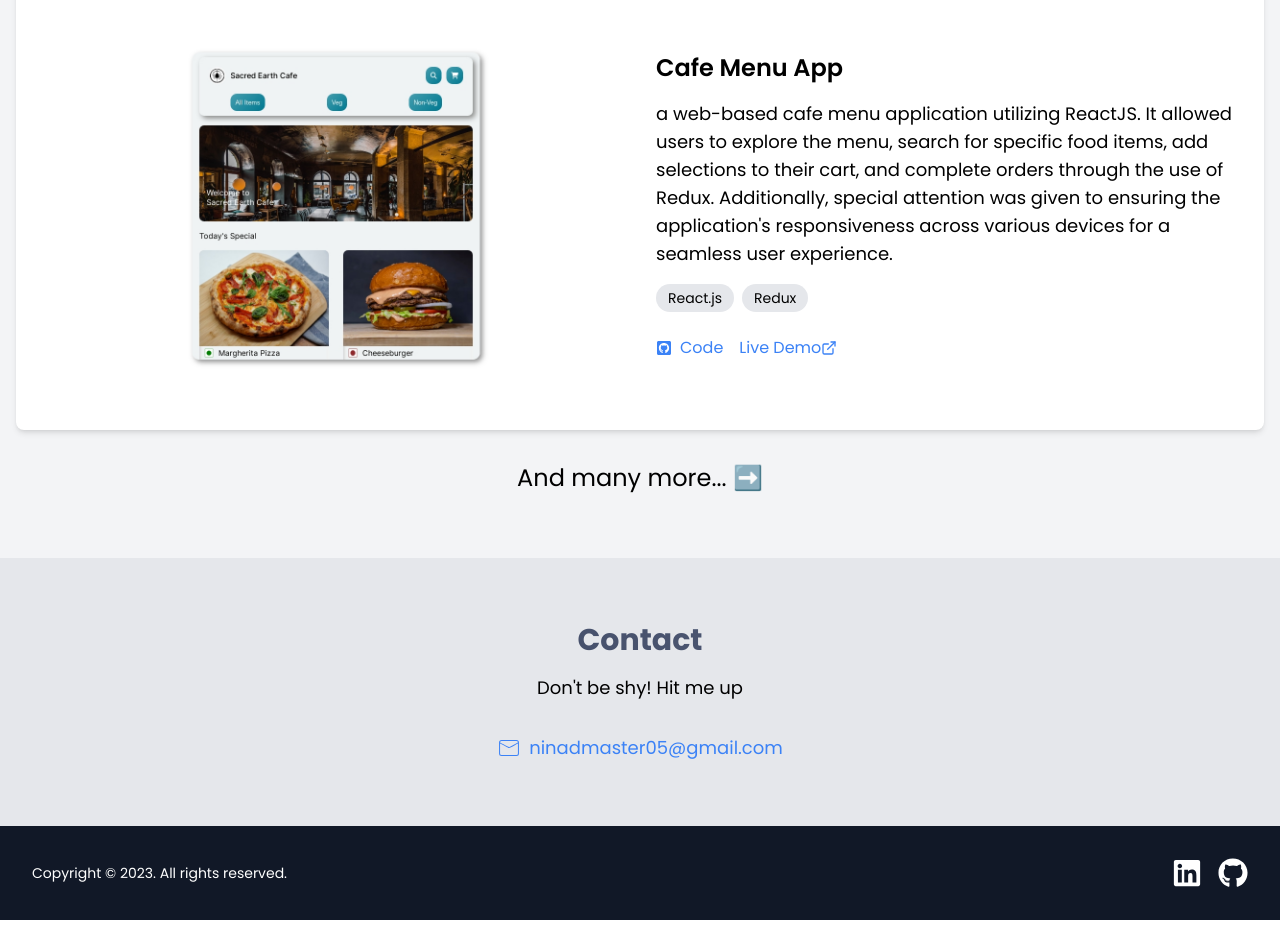
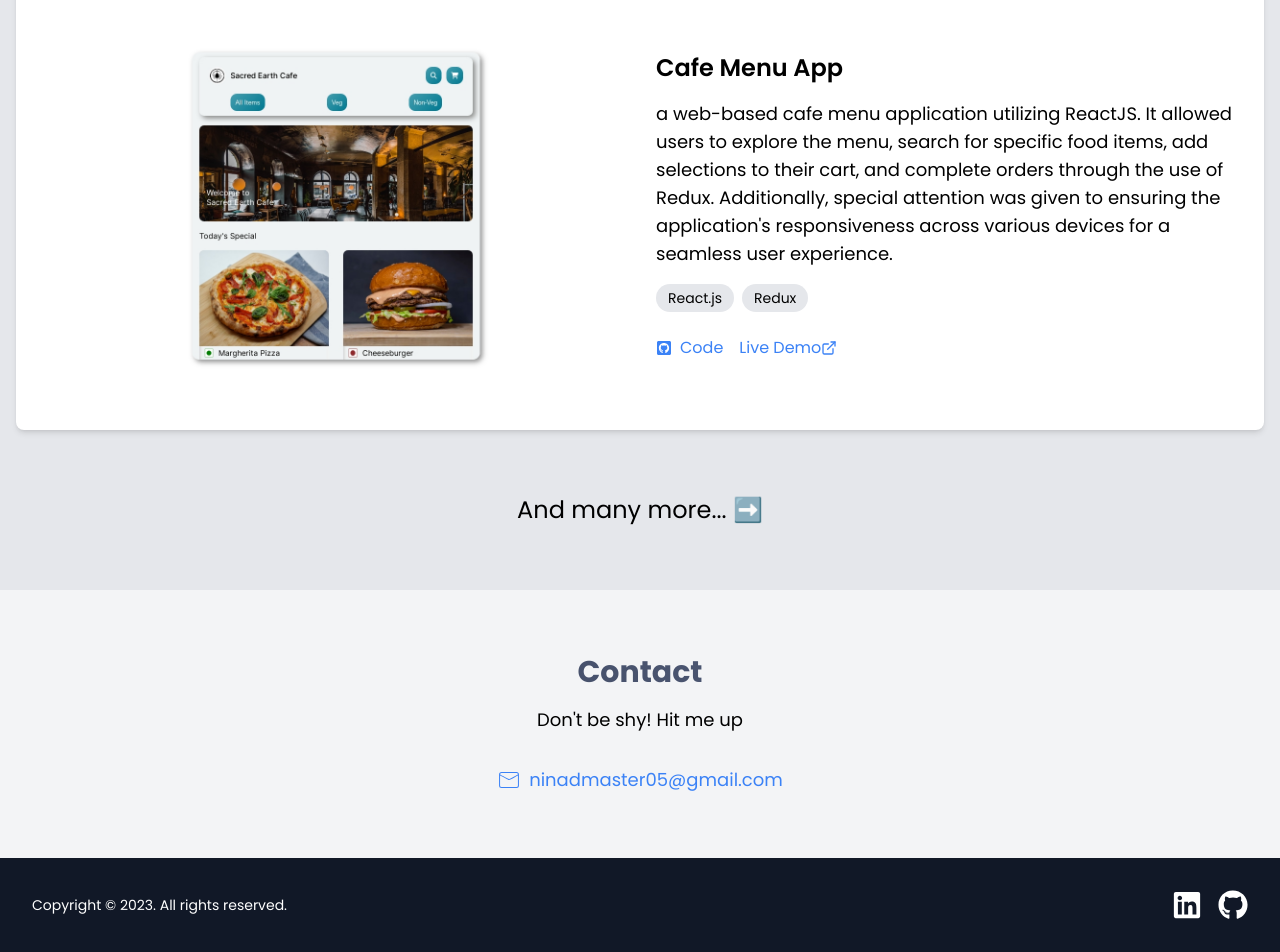
Before and after one commit to 0xp0tato/portfolio, a React (Vite) app: page / in a window 1280 px wide. Shown: the part 4306-5258 px from the top of the page. Before the commit the page ends 5226 px from the top, so only its background shows below. Built offline with nearby package versions, Linux system fonts and the light colour scheme.

Commit message:
FIX : minor changes

```diff
--- a/src/components/Contact.tsx
+++ b/src/components/Contact.tsx
@@ -1,7 +1,6 @@
 import { CiMail } from "react-icons/ci";
 
 export default function Contact() {
-
   const gradientStyle = {
     background: "-webkit-linear-gradient(45deg, #39425b, #586481)",
     WebkitBackgroundClip: "text",
@@ -9,9 +8,11 @@ export default function Contact() {
   };
 
   return (
-    <div className="bg-gray-200 py-16 text-center" id="contact-section">
+    <div className="bg-gray-100 py-16 text-center" id="contact-section">
       <div className="container mx-auto">
-        <p className="text-3xl font-bold mb-4" style={gradientStyle}>Contact</p>
+        <p className="text-3xl font-bold mb-4" style={gradientStyle}>
+          Contact
+        </p>
         <p className="text-lg mb-8">Don't be shy! Hit me up</p>
         <a
           href="mailto:ninadmaster05@gmail.com"
--- a/src/components/Projects.tsx
+++ b/src/components/Projects.tsx
@@ -33,8 +33,8 @@ export default function Projects() {
   ];
 
   return (
-    <div className="bg-gray-100 py-16" id="projects-section">
-      <div className="container mx-auto px-4">
+    <div className="bg-gray-200 py-16" id="projects-section">
+      <div className="container mx-auto px-4 pb-8">
         <p className="text-3xl font-bold mb-4">Projects</p>
         <p className="text-lg mb-8">Each project is unique in its own way 🧩</p>
         {projects.map((item, index) => (
@@ -42,8 +42,8 @@ export default function Projects() {
         ))}
       </div>
       <a href="https://github.com/0xp0tato">
-      <p className="text-center text-xl md:text-2xl">And many more... ➡️ </p>
+        <p className="text-center text-xl md:text-2xl">And many more... ➡️ </p>
       </a>
-      </div>
+    </div>
   );
 }
```
